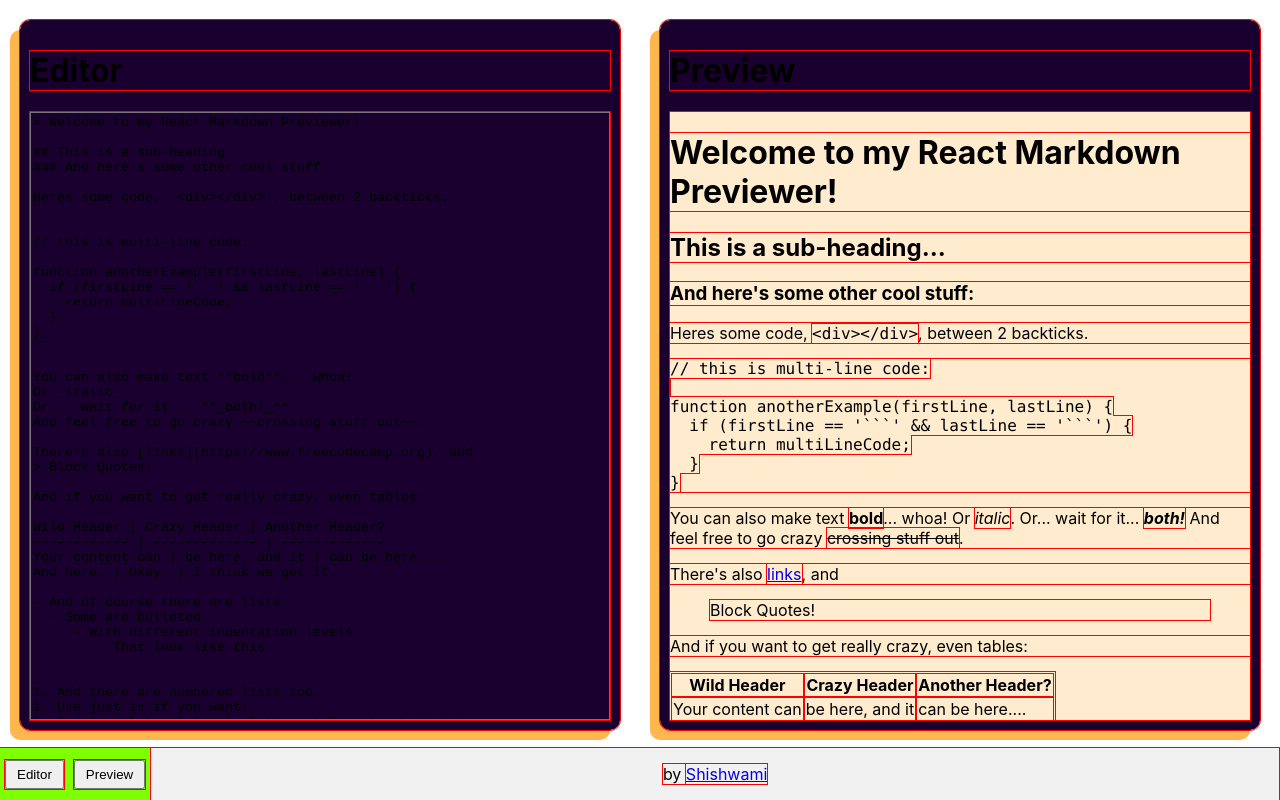
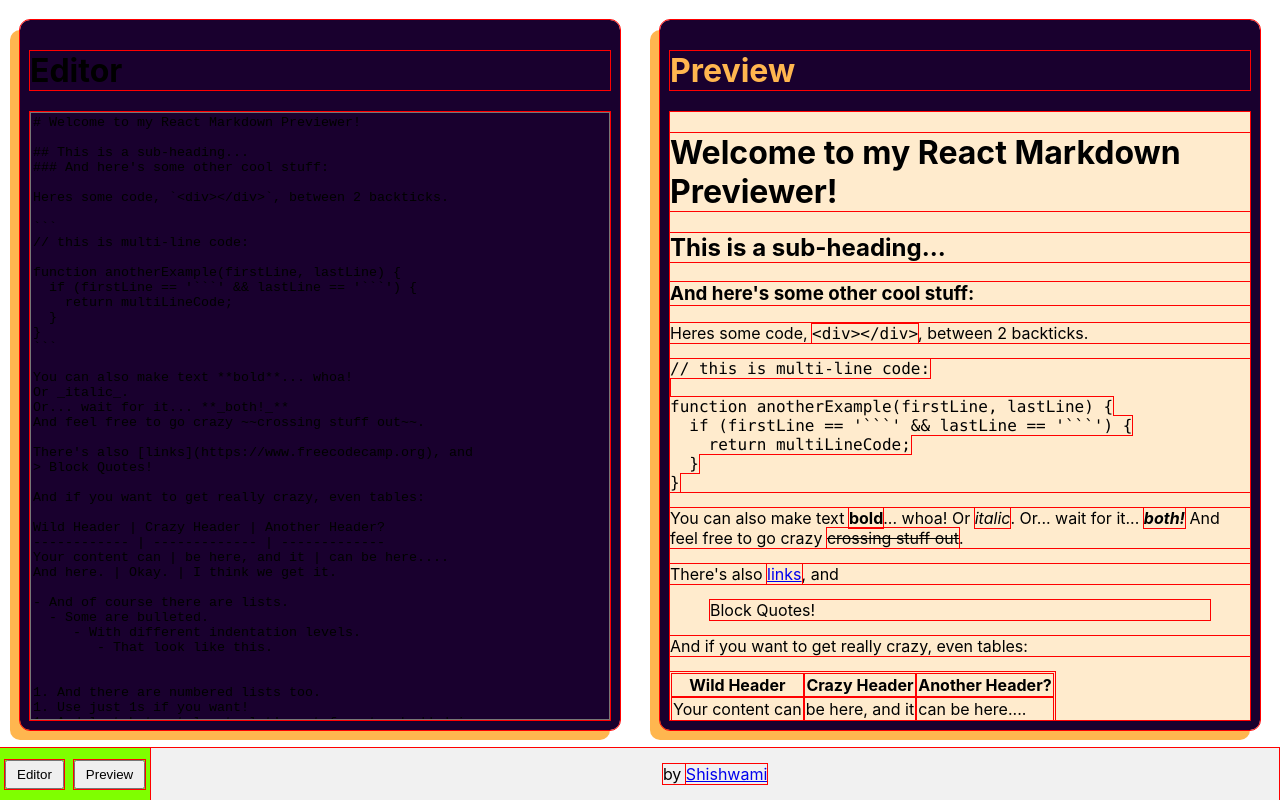
Before and after one commit to Shishwami/MarkdownPreviewer, a React (Create React App) app: page / in a window 1280 px wide. Built offline with nearby package versions, Linux system fonts and the light colour scheme.

Commit message:
Update Preview.js

```diff
--- a/src/Components/Preview.js
+++ b/src/Components/Preview.js
@@ -3,7 +3,7 @@ import { marked } from 'marked';
 function Preview({ markdown }) {
     return (
         <div id="preview-container" className="box">
-            <h1>Preview</h1>
+            <h1 className="title">Preview</h1>
             <div id="preview" dangerouslySetInnerHTML={{ __html: marked(markdown) }}></div>
         </div>
     );
```
